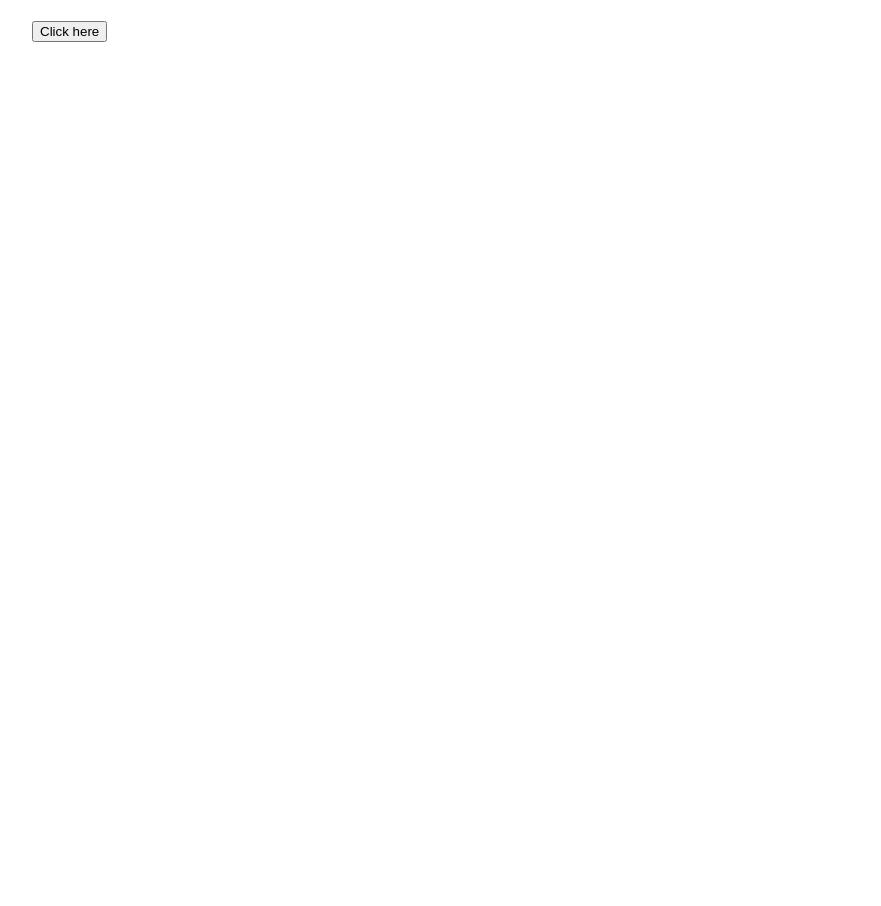
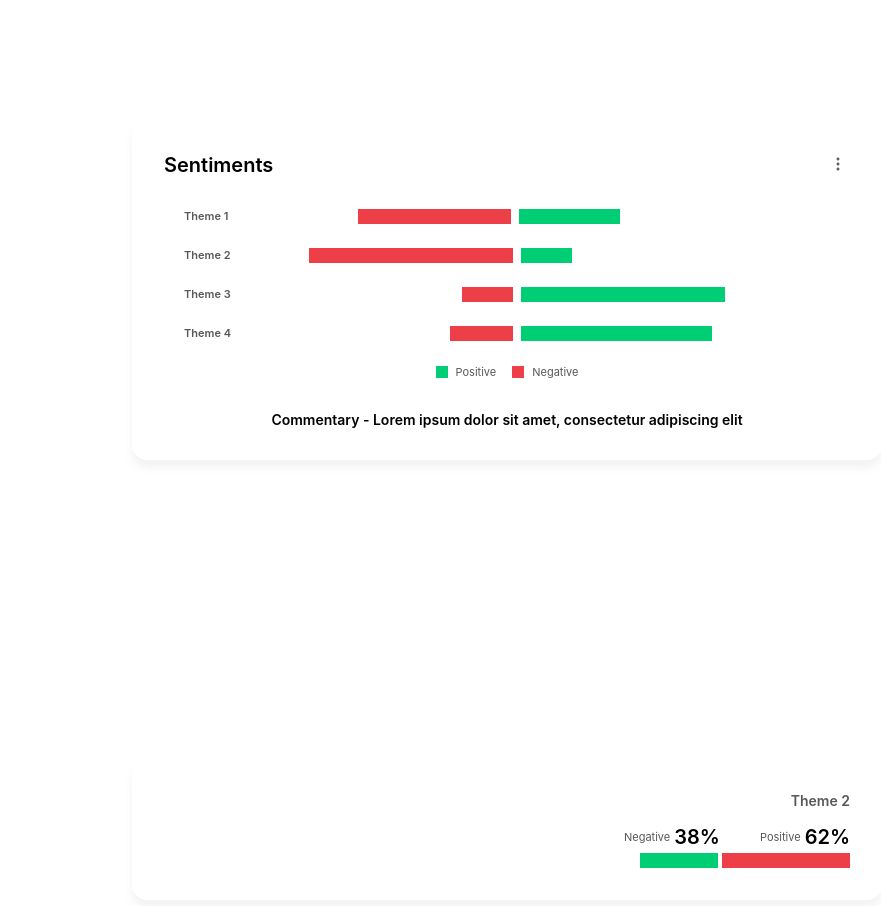
Before and after one commit to Chadokar/imp-components, a React (Create React App) app: page / in a window 1280 px wide. Shown: the part 180-1086 px from the top of the page, without its empty margins (168-1049 px from the left). Before the commit the page ends 800 px from the top, so only its background shows below. Built offline with nearby package versions, Linux system fonts and the light colour scheme.

Commit message:
Sentiment and theme completed

```diff
--- a/src/App.js
+++ b/src/App.js
@@ -9,6 +9,8 @@ import MyComponent from "./components/New";
 import DashboardPopup from "./components/dashboard-popup";
 import { useState } from "react";
 import SearchPopup from "./components/SearchPopup";
+import Sentiments from "./components/Sentiments";
+import Theme from "./components/Theme";
 
 const Compoarr = ({ key }) => {
   return (
@@ -212,6 +214,15 @@ const DoneText = styled.p`
   color: #ffffff;
 `;
 
+const OuterBox = styled.div`
+  box-sizing: border-box;
+  width: 750px;
+  background: #ffffff;
+  box-shadow: 0px 8px 8px rgba(153, 153, 153, 0.12);
+  border-radius: 15px;
+  padding: 2rem;
+`;
+
 const PopContent = () => {
   return (
     <ContentWrapper>
@@ -258,7 +269,7 @@ function App() {
         <MenuTile title={"Newsletters"} />
         <Navbar LeftBox={<LeftBox />} RightBox={<RightBox />} />
       </div> */}
-      <div style={{ margin: 200 }}>
+      {/* <div style={{ margin: 200 }}>
         <button onClick={() => setShow(!show)}>Click here</button>
         <DashboardPopup
           toggler={setShow}
@@ -266,11 +277,21 @@ function App() {
           popContent={<SearchPopup />}
           padding="0px"
         />
-      </div>
+      </div> */}
       {/* <div style={{ margin: 200 }}>
         <Popover content={<PopContent />} />
       </div> */}
       {/* <MyComponent /> */}
+      <div style={{ margin: 300 }}>
+        <OuterBox>
+          <Sentiments />
+        </OuterBox>
+      </div>
+      <div style={{ margin: 300 }}>
+        <OuterBox style={{ justifyContent: "flex-end", display: "flex" }}>
+          <Theme />
+        </OuterBox>
+      </div>
     </>
   );
 }
--- /dev/null
+++ b/src/components/Sentiments.js
@@ -0,0 +1,185 @@
+import React from "react";
+import { styled } from "styled-components";
+import { VerticleDots } from "../icon";
+import Proptypes from "prop-types";
+
+const themes = [
+  {
+    key: 1,
+    label: "Theme 1",
+    positive: "40%",
+    negative: "60%",
+  },
+  {
+    key: 2,
+    label: "Theme 2",
+    positive: "20%",
+    negative: "80%",
+  },
+  {
+    key: 3,
+    label: "Theme 3",
+    positive: "80%",
+    negative: "20%",
+  },
+  {
+    key: 4,
+    label: "Theme 4",
+    positive: "75%",
+    negative: "25%",
+  },
+];
+
+const Boxwrpr = styled.div`
+  width: 100%;
+`;
+
+const TitleBox = styled.div`
+  display: flex;
+  justify-content: space-between;
+  width: 100%;
+  align-items: center;
+  & > svg {
+    cursor: pointer;
+  }
+`;
+
+const Titlewrpr = styled.div`
+  font-style: normal;
+  font-weight: 600;
+  font-size: 20px;
+  line-height: 24px;
+  display: flex;
+  align-items: center;
+  color: #000000;
+`;
+
+const GraphBoxwrpr = styled.div`
+  box-sizing: border-box;
+  padding: 2rem 1.25rem;
+  background: #ffffff;
+  width: 100%;
+`;
+
+const BarContainer = styled.div`
+  display: flex;
+  width: 100%;
+  gap: 1.75rem;
+  margin-bottom: 1.5rem;
+`;
+
+const LabelWrapper = styled.div`
+  font-style: normal;
+  font-weight: 600;
+  font-size: 11px;
+  color: #585858;
+`;
+
+const BarBoxwrpe = styled.div`
+  display: flex;
+  gap: 0.5rem;
+  width: 80%;
+`;
+
+const Barwrpr = styled.div`
+  display: flex;
+  width: calc(50% - 0.25rem);
+`;
+
+const Bar = styled.div`
+  width: ${(props) => props.width};
+  height: 15px;
+  background: ${(props) => props.color};
+  transition: 0.3s ease-all;
+`;
+
+const Infowrpr = styled.div`
+  display: flex;
+  justify-content: center;
+  align-items: center;
+  padding: 0px;
+  gap: 1rem;
+`;
+
+const Justwpr = styled.div`
+  display: flex;
+  gap: 0.5rem;
+  align-items: center;
+`;
+
+const Square = styled.div`
+  width: 0.75rem;
+  height: 0.75rem;
+  background: ${(props) => props.background};
+`;
+
+const Textwpr = styled.div`
+  font-style: normal;
+  font-weight: 400;
+  font-size: 11px;
+  color: #585858;
+  display: flex;
+  align-items: center;
+`;
+
+const Deswrpr = styled.div`
+  font-style: normal;
+  font-weight: 600;
+  font-size: 14px;
+  display: flex;
+  align-items: center;
+  justify-content: center;
+  text-align: center;
+  color: #000000;
+`;
+
+const GraphBox = ({ themes }) => {
+  return (
+    <GraphBoxwrpr>
+      {themes.map((theme, i) => (
+        <BarContainer>
+          <LabelWrapper>{theme.label}</LabelWrapper>
+          <BarBoxwrpe>
+            <Barwrpr style={{ justifyContent: "flex-end" }}>
+              <Bar width={theme.negative} color="#ED3F47" />
+            </Barwrpr>
+            <Barwrpr>
+              <Bar width={theme.positive} color="#00CE75" />
+            </Barwrpr>
+          </BarBoxwrpe>
+        </BarContainer>
+      ))}
+      <Infowrpr>
+        <Justwpr>
+          <Square background="#00CE75" />
+          <Textwpr>Positive</Textwpr>
+        </Justwpr>
+        <Justwpr>
+          <Square background="#ED3F47" />
+          <Textwpr>Negative</Textwpr>
+        </Justwpr>
+      </Infowrpr>
+    </GraphBoxwrpr>
+  );
+};
+
+GraphBox.propTypes = {
+  themes: Proptypes.array,
+};
+
+const Sentiments = () => {
+  return (
+    <Boxwrpr>
+      <TitleBox>
+        <Titlewrpr>Sentiments</Titlewrpr>
+        <VerticleDots />
+      </TitleBox>
+      <GraphBox themes={themes} />
+      <Deswrpr>
+        Commentary - Lorem ipsum dolor sit amet, consectetur adipiscing elit
+      </Deswrpr>
+    </Boxwrpr>
+  );
+};
+
+export default Sentiments;
--- /dev/null
+++ b/src/components/Theme.js
@@ -0,0 +1,104 @@
+import React from "react";
+import { styled } from "styled-components";
+
+const content = {
+  label: "Theme 2",
+  negative: "38%",
+  positive: "62%",
+};
+
+const ThemeContainer = styled.div`
+  width: fit-content;
+  display: flex;
+  flex-direction: column;
+  align-items: flex-end;
+  justify-content: space-between;
+  gap: 1rem;
+`;
+
+const LabelWrapper = styled.div`
+  font-style: normal;
+  font-weight: 600;
+  font-size: 14px;
+  color: #585858;
+  width: fit-content;
+`;
+
+const BarBoxwrper = styled.div`
+  display: flex;
+  flex-direction: column;
+  gap: 0.25rem;
+  width: 13.12rem;
+`;
+
+const Barwrpr = styled.div`
+  display: flex;
+  width: ${(props) => props.width};
+  gap: 0.25rem;
+  justify-content: end;
+`;
+
+const TextBoxwrper = styled.div`
+  display: flex;
+  align-items: center;
+  justify-content: end;
+  width: ${(props) => props.width};
+  gap: 0.25rem;
+`;
+
+const Titlewrpr = styled.div`
+  font-style: normal;
+  font-weight: 600;
+  font-size: 20px;
+  line-height: 24px;
+  display: flex;
+  align-items: center;
+  color: #000000;
+`;
+
+const Textwpr = styled.div`
+  font-style: normal;
+  font-weight: 400;
+  font-size: 11px;
+  color: #585858;
+  display: flex;
+  align-items: center;
+  :>span  {
+    font-size: 14px;
+  }
+`;
+
+const Bar = styled.div`
+  width: ${(props) => props.width};
+  height: 15px;
+  background: ${(props) => props.color};
+  transition: 0.3s ease-all;
+`;
+
+const Theme = () => {
+  return (
+    <>
+      <ThemeContainer>
+        <LabelWrapper>{content.label}</LabelWrapper>
+        <BarBoxwrper>
+          <Barwrpr width={"100%"}>
+            <TextBoxwrper width={content.negative}>
+              <Textwpr>Negative</Textwpr>
+              <Titlewrpr>{content.negative}</Titlewrpr>
+            </TextBoxwrper>
+            <TextBoxwrper width={content.positive}>
+              <Textwpr>Positive</Textwpr>
+              <Titlewrpr>{content.positive}</Titlewrpr>
+            </TextBoxwrper>
+          </Barwrpr>
+          <Barwrpr width="100%">
+            <Bar color="#00CE75" width={content.negative} />
+            <Bar color="#ED3F47" width={content.positive} />
+          </Barwrpr>
+        </BarBoxwrper>
+      </ThemeContainer>
+    </>
+  );
+};
+
+export default Theme;
```
